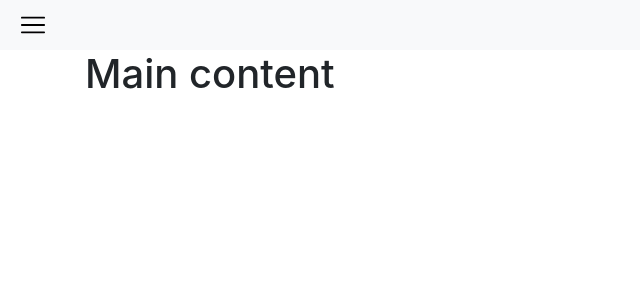
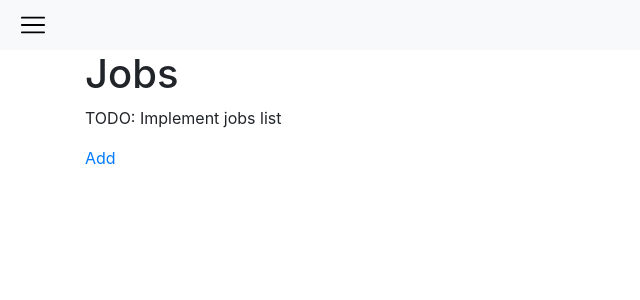
Before and after one commit to TrentoCrowdAI/crowdhub-web, a React (Create React App) app: page /jobs in a window 1280 px wide. Shown: the top 300 px of the page, without its empty margins (0-640 px from the left). Built offline with nearby package versions, Linux system fonts and the light colour scheme.

Commit message:
issue #4 - Install router and add basic configuration with tests

```diff
--- a/package.json
+++ b/package.json
@@ -9,6 +9,7 @@
     "react": "^16.8.4",
     "react-bootstrap": "^1.0.0-beta.5",
     "react-dom": "^16.8.4",
+    "react-router-dom": "^4.3.1",
     "react-scripts": "2.1.8",
     "react-test-renderer": "^16.8.4"
   },
--- /dev/null
+++ b/src/Components/Jobs/JobForm.js
@@ -0,0 +1,9 @@
+import React, {Component} from 'react';
+
+export class JobForm extends Component {
+  render() {
+    return(
+      <p>TODO: Implement Job form</p>
+    )
+  }
+}
--- /dev/null
+++ b/src/Components/Jobs/Jobs.js
@@ -0,0 +1,27 @@
+import React, {Component} from 'react';
+import {Route, Switch} from "react-router-dom";
+import Container from "react-bootstrap/Container";
+import {JobsList} from "./JobsList";
+import {JobForm} from "./JobForm";
+
+export class Jobs extends Component {
+
+
+  constructor(props) {
+    super(props);
+    this.match = props.match;
+  }
+
+  render() {
+    return (
+      <Container>
+        <h1>Jobs</h1>
+
+        <Switch>
+          <Route exact path={`${this.match.path}`} component={JobsList}/>
+          <Route path={`${this.match.path}/new`} component={JobForm}/>
+        </Switch>
+      </Container>
+    );
+  }
+}
--- /dev/null
+++ b/src/Components/Jobs/JobsList.js
@@ -0,0 +1,21 @@
+import React, {Component} from 'react';
+import Link from "react-router-dom/Link";
+
+export class JobsList extends Component {
+
+
+  constructor(props) {
+    super(props);
+    this.match = this.props.match;
+  }
+
+  render() {
+    return (
+      <div>
+        <p>TODO: Implement jobs list</p>
+
+        <Link to={`${this.match.url}/new`}>Add</Link>
+      </div>
+    )
+  }
+}
--- a/src/Components/Layout.js
+++ b/src/Components/Layout.js
@@ -1,9 +1,12 @@
 import React, {Component} from 'react';
-import {Navbar, Container} from "react-bootstrap";
+import {BrowserRouter as Router, Route, Switch, Redirect} from "react-router-dom";
+
 import 'bootstrap/dist/css/bootstrap.min.css';
-
 import Sidebar from './Sidebar/Sidebar';
 import AppBar from "./AppBar";
+import {Jobs} from "./Jobs/Jobs";
+
+
 
 export default class Layout extends Component {
 
@@ -13,6 +16,7 @@ export default class Layout extends Component {
 
   render() {
     return (
+      <Router>
         <div className="wrapper">
           {/* Left collapsable sidebar */}
           <Sidebar sidebarOpen={this.state.sidebarOpen}/>
@@ -21,12 +25,13 @@ export default class Layout extends Component {
           <div className="content">
             <AppBar onToggleSidebar={this.onToggleSidebar}/>
 
-          <Container>
-            <h1>Main content</h1>
-          </Container>
-
+            <Switch>
+              <Route path="/jobs" component={Jobs}/>
+              <Route render={ () => (<Redirect to="/jobs"/>)} />
+            </Switch>
           </div>
         </div>
+      </Router>
     );
   }
 
--- a/src/Components/Sidebar/Sidebar.css
+++ b/src/Components/Sidebar/Sidebar.css
@@ -32,9 +32,10 @@
 li.sidebar-link {
     color: var(--sidebarLink);
     cursor: pointer;
+    background-color: initial;
 }
 
-li.sidebar-link.active {
+li.sidebar-link a.active {
     color: var(--sidebarActiveLink);
     background-color: initial;
     border: none;
--- a/src/Components/Sidebar/Sidebar.js
+++ b/src/Components/Sidebar/Sidebar.js
@@ -1,4 +1,5 @@
 import React, {Component} from "react";
+import {NavLink} from "react-router-dom";
 import ListGroup from "react-bootstrap/ListGroup";
 import './Sidebar.css';
 
@@ -10,8 +11,10 @@ export default class Sidebar extends Component {
         <h2 className="app-title">Servant</h2>
 
         <ListGroup as="ul">
-          <ListGroup.Item as="li" className="sidebar-link" active>
-            <a>Jobs</a>
+          <ListGroup.Item as="li" className="sidebar-link">
+            <NavLink to="/jobs">
+              Jobs
+            </NavLink>
           </ListGroup.Item>
         </ListGroup>
       </nav>
```
Also changed, not shown: 2 other files (tests, documents, lock files or other folders). Lines whose indentation alone changed are shown as unchanged.
